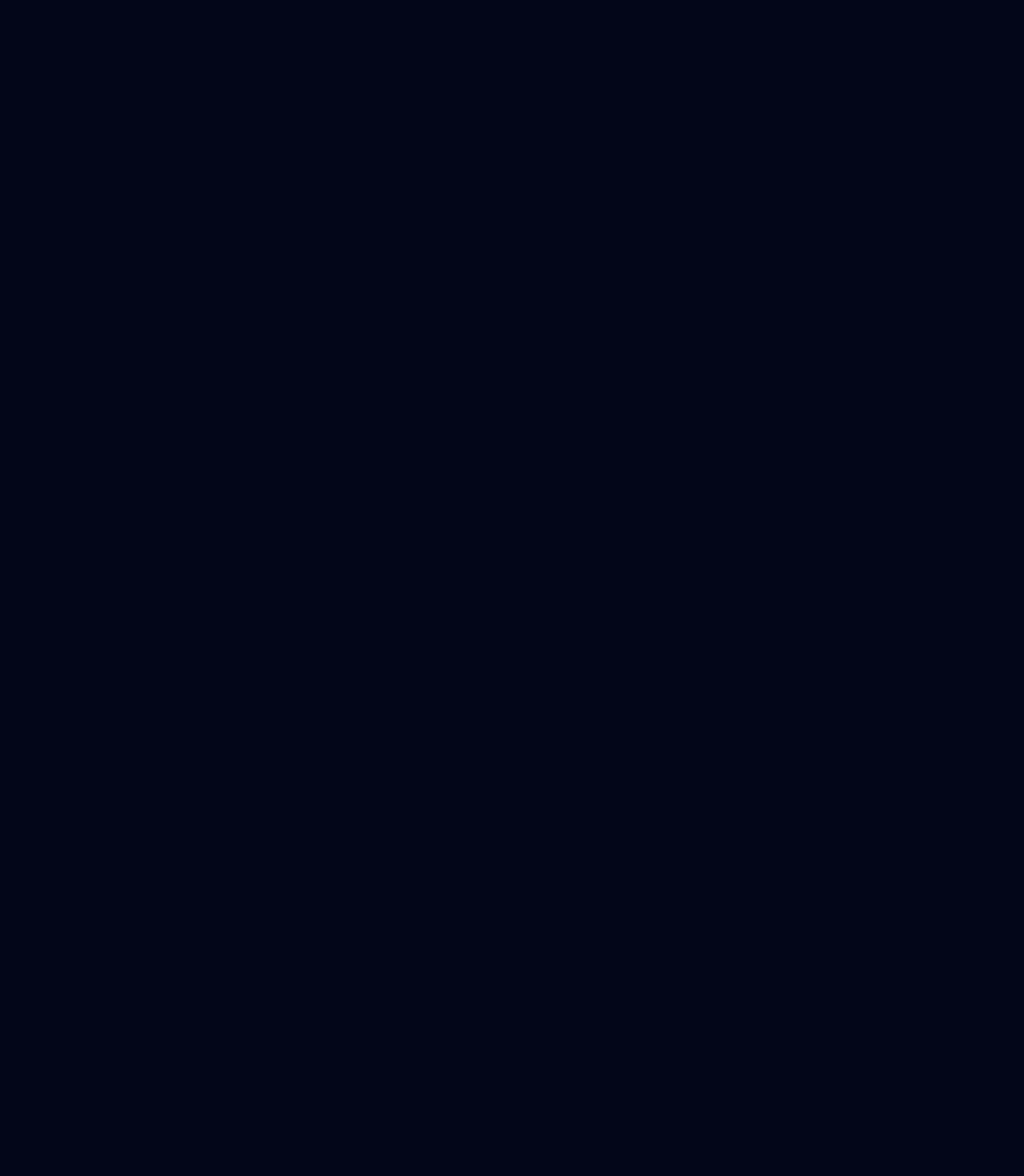
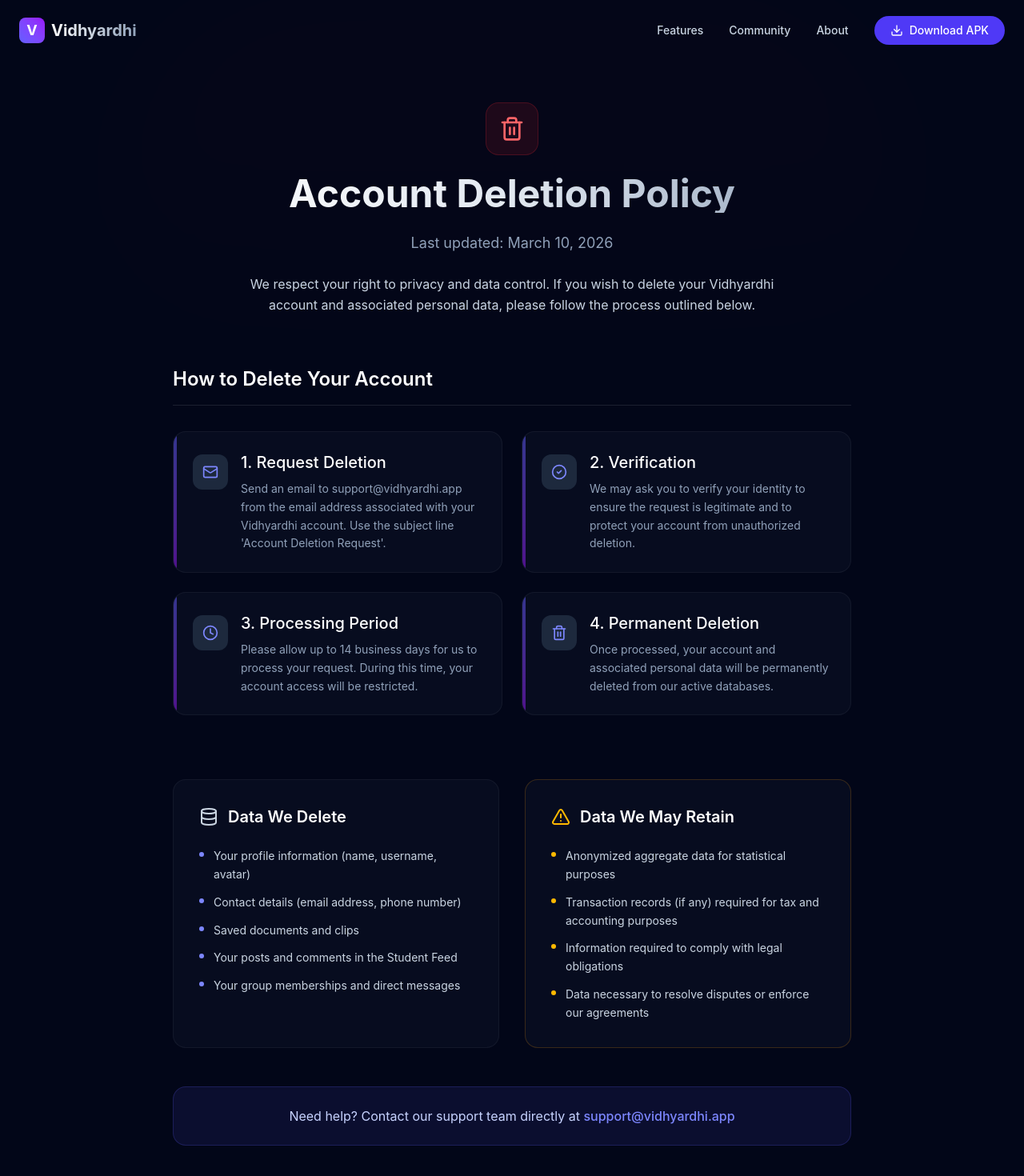
Before and after one commit to nayak-codes/vidhyardhi-web, a React (Vite) app in the folder vidhyardhi-web/: page /account-deletion in a window 1280 px wide. Before the commit this address had no page. Shown: the top 1470 px of the page at 80% size. Before the commit the page ends 800 px from the top, so only its background shows below. Built offline with nearby package versions, Linux system fonts and the light colour scheme.

Commit message:
added vercel.json to fix vercel 404

```diff
--- a/vidhyardhi-web/src/App.tsx
+++ b/vidhyardhi-web/src/App.tsx
@@ -4,6 +4,7 @@
 import { PrivacyPolicy } from './pages/PrivacyPolicy';
 import { Terms } from './pages/Terms';
 import { About } from './pages/About';
+import { AccountDeletion } from './pages/AccountDeletion';
 
 import { Clips } from './pages/Clips';
 import { DocumentSaver } from './pages/DocumentSaver';
@@ -21,6 +22,7 @@
         <Route path="/privacy" element={<PrivacyPolicy />} />
         <Route path="/terms" element={<Terms />} />
         <Route path="/about" element={<About />} />
+        <Route path="/account-deletion" element={<AccountDeletion />} />
 
         {/* Feature Pages */}
         <Route path="/features/clips" element={<Clips />} />
--- a/vidhyardhi-web/src/components/Footer.tsx
+++ b/vidhyardhi-web/src/components/Footer.tsx
@@ -13,9 +13,10 @@
                         <span className="text-xl font-bold text-white">Vidhyardhi</span>
                     </div>
 
-                    <div className="flex gap-8">
+                    <div className="flex gap-6 text-xs md:text-sm">
                         <a href="/privacy" className="hover:text-white transition-colors">Privacy</a>
                         <a href="/terms" className="hover:text-white transition-colors">Terms</a>
+                        <a href="/account-deletion" className="hover:text-white transition-colors">Account Deletion</a>
                         <a href="#" className="hover:text-white transition-colors">Contact</a>
                     </div>
 
--- /dev/null
+++ b/vidhyardhi-web/src/pages/AccountDeletion.tsx
@@ -0,0 +1,159 @@
+import { Navbar } from '../components/Navbar';
+import { Footer } from '../components/Footer';
+import { motion } from 'framer-motion';
+import { AlertTriangle, Trash2, Mail, Clock, Database, CheckCircle2 } from 'lucide-react';
+
+export function AccountDeletion() {
+    const steps = [
+        {
+            icon: Mail,
+            title: "1. Request Deletion",
+            content: "Send an email to support@vidhyardhi.app from the email address associated with your Vidhyardhi account. Use the subject line 'Account Deletion Request'."
+        },
+        {
+            icon: CheckCircle2,
+            title: "2. Verification",
+            content: "We may ask you to verify your identity to ensure the request is legitimate and to protect your account from unauthorized deletion."
+        },
+        {
+            icon: Clock,
+            title: "3. Processing Period",
+            content: "Please allow up to 14 business days for us to process your request. During this time, your account access will be restricted."
+        },
+        {
+            icon: Trash2,
+            title: "4. Permanent Deletion",
+            content: "Once processed, your account and associated personal data will be permanently deleted from our active databases."
+        }
+    ];
+
+    const dataInfo = [
+        {
+            icon: Database,
+            title: "Data We Delete",
+            items: [
+                "Your profile information (name, username, avatar)",
+                "Contact details (email address, phone number)",
+                "Saved documents and clips",
+                "Your posts and comments in the Student Feed",
+                "Your group memberships and direct messages"
+            ]
+        },
+        {
+            icon: AlertTriangle,
+            title: "Data We May Retain",
+            items: [
+                "Anonymized aggregate data for statistical purposes",
+                "Transaction records (if any) required for tax and accounting purposes",
+                "Information required to comply with legal obligations",
+                "Data necessary to resolve disputes or enforce our agreements"
+            ]
+        }
+    ];
+
+    return (
+        <div className="min-h-screen bg-slate-950 text-slate-100 font-sans selection:bg-indigo-500/30">
+            <Navbar />
+
+            <div className="relative pt-32 pb-20 overflow-hidden">
+                {/* Background decorative elements */}
+                <div className="absolute top-0 left-1/2 -translate-x-1/2 w-[1000px] h-[500px] opacity-20 pointer-events-none">
+                    <div className="absolute inset-0 bg-gradient-to-b from-red-500/10 to-transparent blur-3xl rounded-full mix-blend-screen" />
+                </div>
+
+                <div className="container mx-auto px-6 relative z-10 max-w-4xl">
+                    <motion.div
+                        initial={{ opacity: 0, y: 20 }}
+                        animate={{ opacity: 1, y: 0 }}
+                        transition={{ duration: 0.5 }}
+                        className="text-center mb-16"
+                    >
+                        <div className="inline-flex items-center justify-center p-4 bg-red-500/10 rounded-2xl border border-red-500/20 mb-6">
+                            <Trash2 className="w-8 h-8 text-red-400" />
+                        </div>
+                        <h1 className="text-4xl md:text-5xl font-bold mb-6 text-transparent bg-clip-text bg-gradient-to-r from-white via-slate-200 to-slate-400">
+                            Account Deletion Policy
+                        </h1>
+                        <p className="text-slate-400 text-lg">
+                            Last updated: March 10, 2026
+                        </p>
+                        <p className="mt-6 text-slate-300 max-w-2xl mx-auto leading-relaxed">
+                            We respect your right to privacy and data control. If you wish to delete your Vidhyardhi account and associated personal data, please follow the process outlined below.
+                        </p>
+                    </motion.div>
+
+                    <div className="space-y-12">
+                        {/* Steps Section */}
+                        <section>
+                            <h2 className="text-2xl font-semibold text-white mb-8 border-b border-white/10 pb-4">How to Delete Your Account</h2>
+                            <div className="grid md:grid-cols-2 gap-6">
+                                {steps.map((step, index) => {
+                                    const Icon = step.icon;
+                                    return (
+                                        <motion.div
+                                            key={index}
+                                            initial={{ opacity: 0, y: 20 }}
+                                            whileInView={{ opacity: 1, y: 0 }}
+                                            viewport={{ once: true, margin: "-50px" }}
+                                            transition={{ duration: 0.5, delay: index * 0.1 }}
+                                            className="bg-slate-900/40 border border-white/5 rounded-2xl p-6 hover:bg-slate-900/60 transition-colors duration-300 relative overflow-hidden group"
+                                        >
+                                            <div className="absolute top-0 left-0 w-1 h-full bg-gradient-to-b from-indigo-500 to-purple-600 opacity-50" />
+                                            <div className="flex items-start gap-4">
+                                                <div className="p-3 bg-slate-800 rounded-xl mt-1 shrink-0">
+                                                    <Icon className="w-5 h-5 text-indigo-400" />
+                                                </div>
+                                                <div>
+                                                    <h3 className="text-xl font-medium text-white mb-2">{step.title}</h3>
+                                                    <p className="text-slate-400 leading-relaxed text-sm">{step.content}</p>
+                                                </div>
+                                            </div>
+                                        </motion.div>
+                                    );
+                                })}
+                            </div>
+                        </section>
+
+                        {/* Data Info Section */}
+                        <section className="grid md:grid-cols-2 gap-8 pt-8">
+                            {dataInfo.map((info, index) => {
+                                const Icon = info.icon;
+                                const isWarning = index === 1;
+                                return (
+                                    <motion.div
+                                        key={index}
+                                        initial={{ opacity: 0, y: 20 }}
+                                        whileInView={{ opacity: 1, y: 0 }}
+                                        viewport={{ once: true, margin: "-50px" }}
+                                        transition={{ duration: 0.5, delay: index * 0.2 }}
+                                        className={`bg-slate-900/40 border rounded-2xl p-8 relative overflow-hidden ${isWarning ? 'border-amber-500/20' : 'border-white/5'}`}
+                                    >
+                                        <div className="flex items-center gap-3 mb-6">
+                                            <Icon className={`w-6 h-6 ${isWarning ? 'text-amber-400' : 'text-slate-300'}`} />
+                                            <h3 className="text-xl font-semibold text-white">{info.title}</h3>
+                                        </div>
+                                        <ul className="space-y-3">
+                                            {info.items.map((item, i) => (
+                                                <li key={i} className="flex items-start gap-3 text-slate-300 text-sm">
+                                                    <span className={`mt-1.5 w-1.5 h-1.5 rounded-full shrink-0 ${isWarning ? 'bg-amber-400' : 'bg-indigo-400'}`} />
+                                                    <span className="leading-relaxed">{item}</span>
+                                                </li>
+                                            ))}
+                                        </ul>
+                                    </motion.div>
+                                );
+                            })}
+                        </section>
+
+                        <div className="bg-indigo-500/10 border border-indigo-500/20 rounded-2xl p-6 text-center">
+                            <p className="text-indigo-200">
+                                Need help? Contact our support team directly at <a href="mailto:support@vidhyardhi.app" className="text-indigo-400 font-medium hover:underline">support@vidhyardhi.app</a>
+                            </p>
+                        </div>
+                    </div>
+                </div>
+            </div>
+            <Footer />
+        </div>
+    );
+}
```
